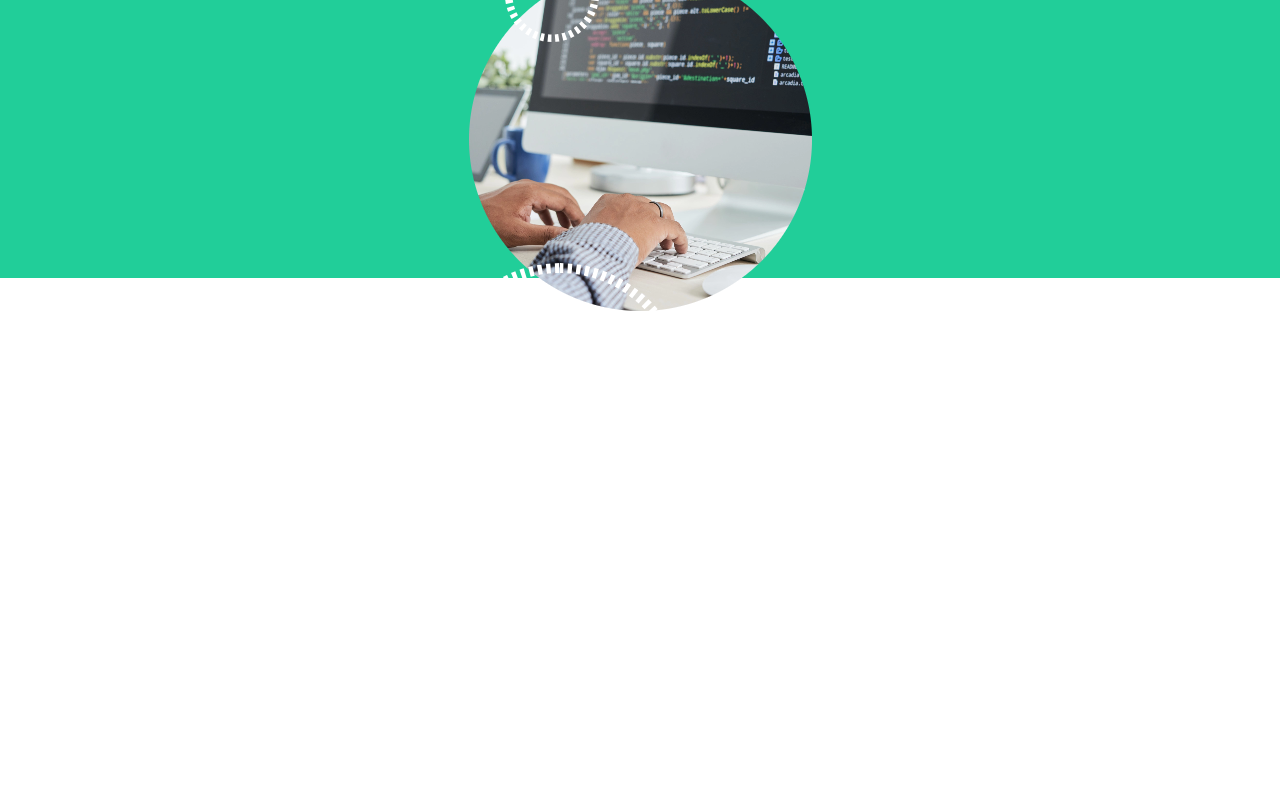
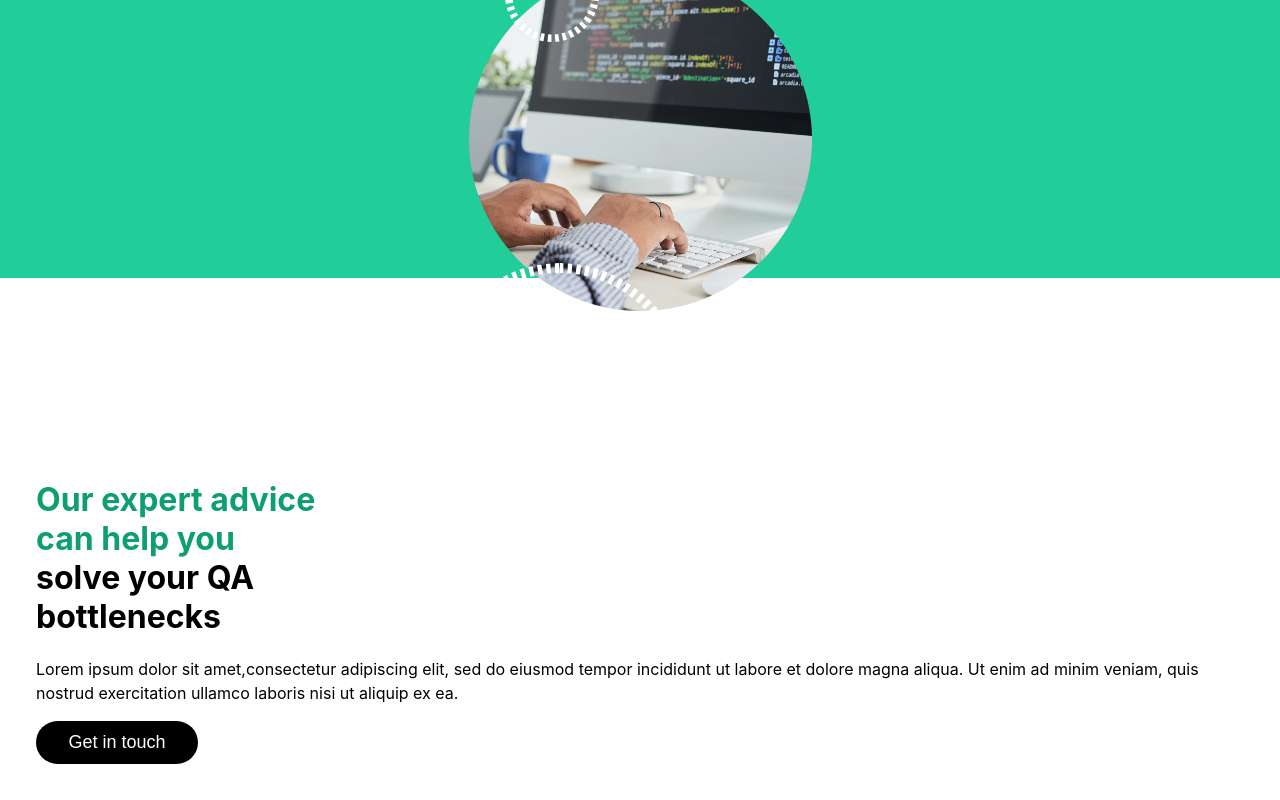
Before and after one commit to a11ysolutions/website, a React (Create React App) app: page /functional in a window 1280 px wide. Shown: the part 822-1622 px from the top of the page. Before the commit the page ends 1276 px from the top, so only its background shows below. Built offline with nearby package versions, Linux system fonts and the light colour scheme.

Commit message:
feat: add functional-header-text-button section

```diff
--- /dev/null
+++ b/src/Components/Functional/Functional.css
@@ -0,0 +1,7 @@
+.functional-header-text-button {
+    text-align: left;
+    padding: 20px;
+}
+.functional-header-text-button p {
+    line-height: 24px;
+}
--- a/src/Components/Functional/Functional.js
+++ b/src/Components/Functional/Functional.js
@@ -2,6 +2,8 @@ import React from "react"
 import AchievementCard from "../UI/AchievementCard/AchievementCard"
 import FunctionalPresentationSign from "../UI/FunctionalPresentationSign/FunctionalPresentationSign"
 import FunctionalIlustration from "../UI/FunctionalIlustration/FunctionalIlustration"
+import Button from "../UI/Button/Button"
+import "./Functional.css"
 
 function Functional() {
     return (
@@ -11,6 +13,15 @@ function Functional() {
                 <div style={{ alignSelf: "center", marginTop: "90px" }}>
                     <FunctionalIlustration />
                 </div>
+            </div>
+            <div className="functional-header-text-button">
+                <h1><span style={{ color: "#0D9E71" }}>Our expert advice <br></br>can help you <br></br></span>solve your QA <br></br>bottlenecks</h1>
+                <p>
+                    Lorem ipsum dolor sit amet,consectetur adipiscing elit, sed do eiusmod tempor
+                    incididunt ut labore et dolore magna aliqua. Ut enim ad minim veniam, quis nostrud
+                    exercitation ullamco laboris nisi ut aliquip ex ea.
+                    </p>
+                <Button>Get in touch</Button>
             </div>
             {/* <AchievementCard>
                 <p>
```
